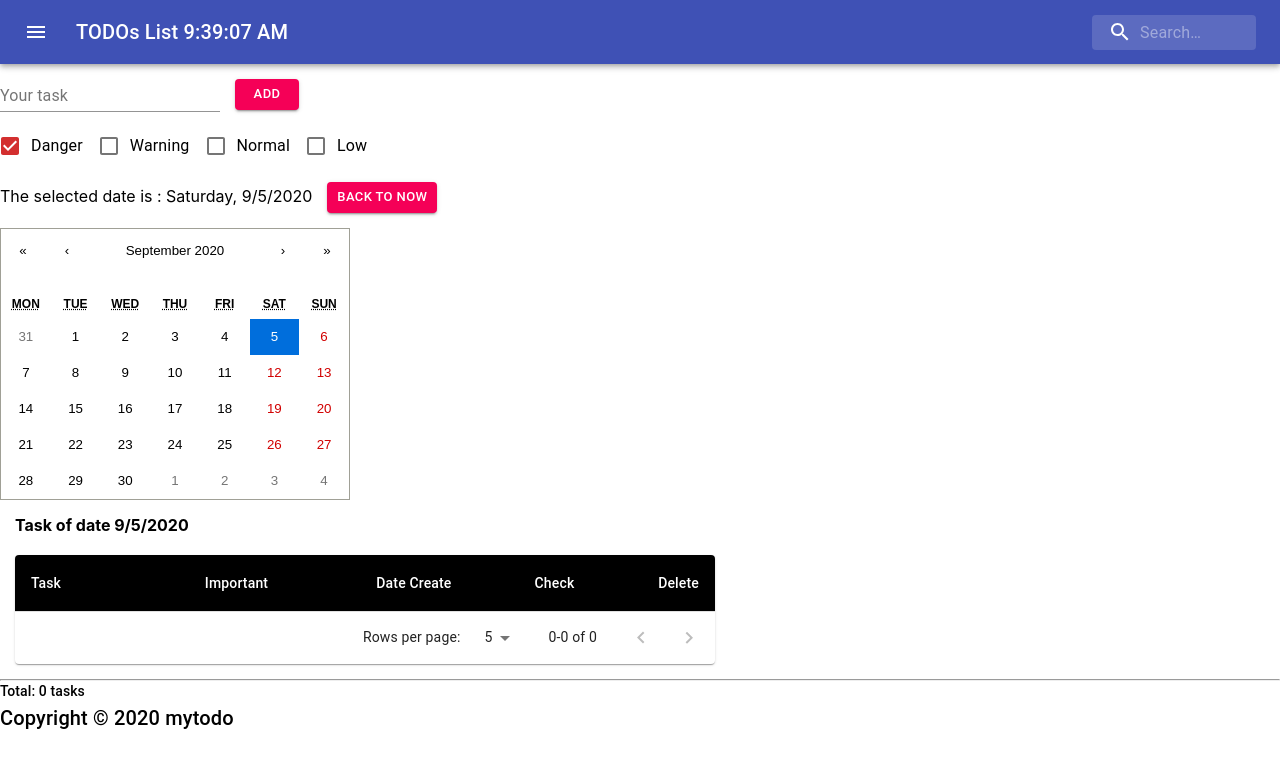
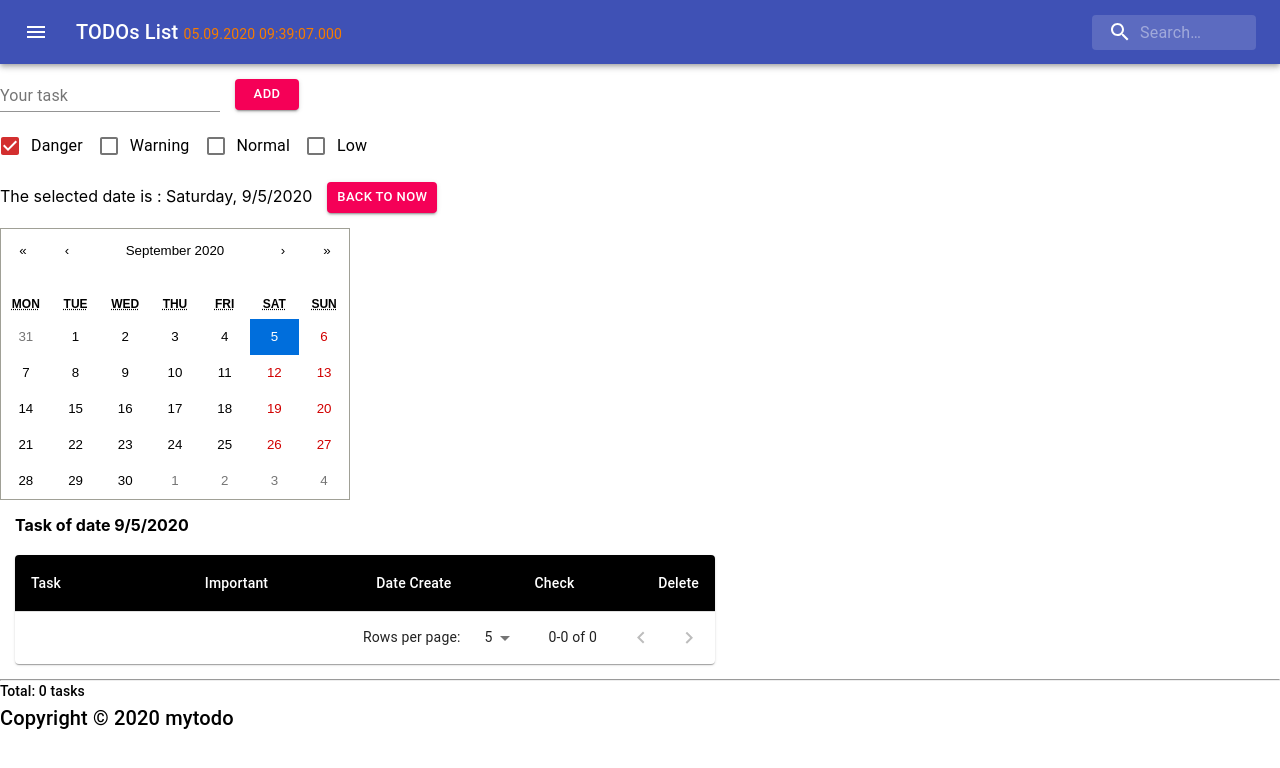
Before and after one commit to dat842000/todo, a React (Create React App) app: page / in a window 1280 px wide. Shown: the top 768 px of the page. Built offline with nearby package versions, Linux system fonts and the light colour scheme.

Commit message:
FIX Clock

```diff
--- a/package.json
+++ b/package.json
@@ -8,6 +8,7 @@
     "@testing-library/jest-dom": "^4.2.4",
     "@testing-library/react": "^9.3.2",
     "@testing-library/user-event": "^7.1.2",
+    "date-fns": "^2.16.1",
     "react": "^16.13.1",
     "react-calendar": "^3.1.0",
     "react-clock": "^3.0.0",
--- a/src/components/AppHeader.js
+++ b/src/components/AppHeader.js
@@ -1,4 +1,4 @@
-import React, {useState} from 'react';
+import React from 'react';
 import Typography from "@material-ui/core/Typography";
 import makeStyles from "@material-ui/core/styles/makeStyles";
 import IconButton from "@material-ui/core/IconButton";
@@ -8,32 +8,15 @@ import MenuIcon from '@material-ui/icons/Menu';
 import InputBase from "@material-ui/core/InputBase";
 import SearchIcon from '@material-ui/icons/Search';
 import {fade} from "@material-ui/core";
+import Clock from "./Clock";
 
 // Bai tap 3: hien thi dong ho he thong (build <Clock>)
 //           - Hien thi <Button> "GO TO TODAY" de nhay ngay cua calendar den ngay hien tai
 
-
-function AppHeader({
-                       handelSearch,
-                       search
-                   }) {
-    let time = new Date().toLocaleTimeString();
-
-
-
-    const [ctime, setCtime] = useState(time)
-
-    const UpdateTime = () => {
-        time = new Date().toLocaleTimeString();
-        setCtime(time);
-    }
-    setInterval(UpdateTime, 1000);
-
-
-
+// tao JSS = CSS in Javascript
 const useStyles = makeStyles((theme) => ({
     root: {
-            flexGrow: 1,
+        flexGrow: 1,    // camelCase
     },
     menuButton: {
         marginRight: theme.spacing(2),
@@ -86,6 +69,10 @@ function AppHeader({
     },
 }));
 
+function AppHeader({
+                       handelSearch,
+                       search
+                   }) {
     const classes = useStyles();
 
     return (
@@ -101,7 +88,7 @@ function AppHeader({
                         <MenuIcon />
                     </IconButton>
                     <Typography className={classes.title} variant="h6" noWrap>
-                        TODOs List {ctime}
+                        TODOs List <Clock/>
                     </Typography>
                     <div className={classes.search}>
                         <div className={classes.searchIcon}>
--- /dev/null
+++ b/src/components/Clock.js
@@ -0,0 +1,35 @@
+import React, {useState} from 'react';
+import {format} from "date-fns";
+import useInterval from "../hooks/useInterval";
+import Typography from "@material-ui/core/Typography";
+import makeStyles from "@material-ui/core/styles/makeStyles";
+
+function formatTime(t) {
+    return format(t, "dd.MM.yyyy HH:mm:ss.SSS");
+}
+
+const useStyles = makeStyles((theme) => {
+    return {
+        clock: {
+            color: theme.palette.warning.dark
+        }
+    }
+});
+
+function Clock() {
+    const classes = useStyles();
+    const [ctime, setCtime] = useState(new Date());
+
+    useInterval(() => {
+        setCtime(new Date());
+    }, 1);
+    return (
+        <>
+            <Typography variant={"body2"} component={"span"} className={classes.clock}>
+                {formatTime(ctime)}
+            </Typography>
+        </>
+    );
+}
+
+export default Clock;
--- /dev/null
+++ b/src/hooks/useInterval.js
@@ -0,0 +1,20 @@
+import React from "react";
+
+export default function useInterval(callback, delay) {
+    const savedCallback = React.useRef();
+
+    React.useEffect(() => {
+        savedCallback.current = callback;
+    }, [callback]);
+
+    React.useEffect(() => {
+        function tick() {
+            savedCallback.current();
+        }
+
+        if (delay !== null) {
+            let id = setInterval(tick, delay);
+            return () => clearInterval(id);
+        }
+    }, [delay]);
+};
```
Also changed, not shown: 1 other file (tests, documents, lock files or other folders). Lines whose indentation alone changed are shown as unchanged.
